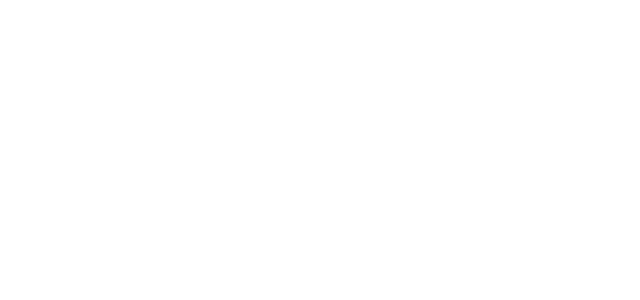
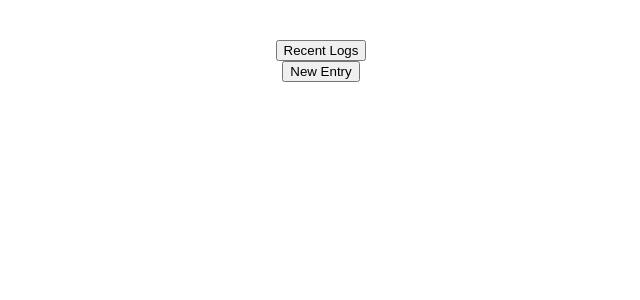
Before and after one commit to Rickienatividad/capstone-frontend, a React (Vite) app: page /home in a window 1280 px wide. Before the commit this address had no page. Shown: the top 300 px of the page, without its empty margins (319-959 px from the left). Built offline with nearby package versions, Linux system fonts and the light colour scheme.

Commit message:
Adds Entry Index link and component(not displaying anything yet)

```diff
--- a/src/App.jsx
+++ b/src/App.jsx
@@ -2,12 +2,16 @@
 import "./App.css";
 import { BrowserRouter, Routes, Route } from "react-router-dom";
 import { Login } from "./Login";
+import { Home } from "./Home";
+import { EntryIndex } from "./EntryIndex";
 
 function App() {
   return (
     <BrowserRouter>
       <Routes>
         <Route path="/" element={<Login />} />
+        <Route path="/home" element={<Home />} />
+        <Route path="/entryindex" element={<EntryIndex />} />
       </Routes>
     </BrowserRouter>
   );
--- /dev/null
+++ b/src/EntryIndex.jsx
@@ -0,0 +1,7 @@
+export function EntryIndex() {
+  return (
+    <div>
+      <p></p>
+    </div>
+  );
+}
--- /dev/null
+++ b/src/Home.jsx
@@ -0,0 +1,15 @@
+export function Home() {
+  const handleIndex = () => {
+    window.location.href = "/entryindex";
+  };
+  return (
+    <div>
+      <div>
+        <button onClick={handleIndex}>Recent Logs</button>
+      </div>
+      <div>
+        <button>New Entry</button>
+      </div>
+    </div>
+  );
+}
--- a/src/Login.jsx
+++ b/src/Login.jsx
@@ -17,6 +17,7 @@
         ] = `Bearer ${response.data.jwt}`;
         localStorage.setItem("jwt", response.data.jwt);
         event.target.reset();
+        window.location.href = "/home";
       })
       .catch((error) => {
         console.log(error.response.data.errors);
```
